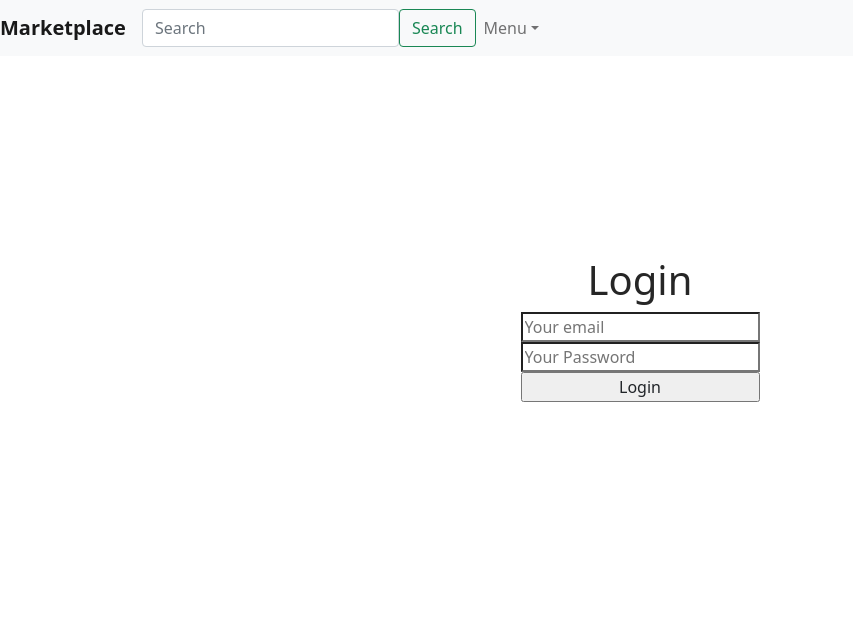
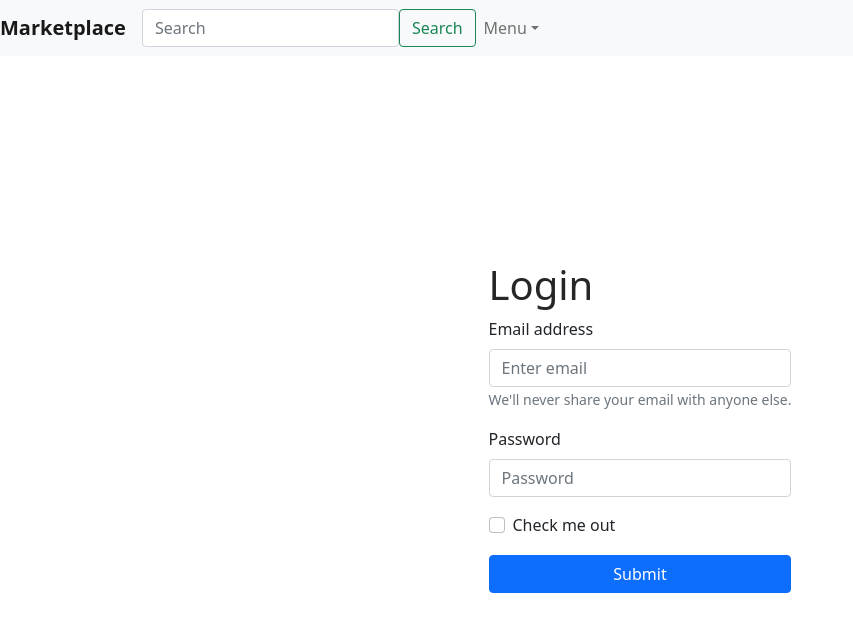
Before and after one commit to phbord/front-marketplace_next, a React (Create React App) app: page /login in a window 1280 px wide. Shown: the top 632 px of the page, without its empty margins (0-853 px from the left). Built offline with nearby package versions, Linux system fonts and the light colour scheme; no server answers.

Commit message:
register & login, both done with bootstrap

```diff
--- a/src/assets/scss/components/_navbar.scss
+++ b/src/assets/scss/components/_navbar.scss
@@ -1,12 +1,10 @@
 .title {
   text-decoration: none;
-  color: salmon;
   font-weight: bold;
 }
 
 .title:hover {
   text-decoration: none;
-  color: greenyellow;
 }
 
 .menu-links {
--- a/src/assets/scss/pages/_login.scss
+++ b/src/assets/scss/pages/_login.scss
@@ -9,4 +9,5 @@
 .login-form {
   display: flex;
   flex-direction: column;
+  margin : 5px auto;
 }
--- a/src/pages/Login.js
+++ b/src/pages/Login.js
@@ -1,9 +1,9 @@
 import React from 'react'
-import { Form, Input, Button, Checkbox } from 'antd';
 import { useState } from "react";
 import { useDispatch } from "react-redux";
 import { useHistory } from "react-router-dom";
 import { login } from "redux/auth/authActions";
+import { Form , Button } from "react-bootstrap";
 
 export const Login = () => {
   const [email, setEmail] = useState('');
@@ -27,12 +27,30 @@
   return (
     <>
       <div className="login">
-        <h1>Login</h1>
-        <form className= "login-form" onSubmit={e => logMeIn(e)}>
-          <input type="text" id="email" placeholder="Your email" onChange={e => setEmail(e.target.value)} />
-          <input type="password" id="password" placeholder="Your Password" onChange={e => setPassword(e.target.value)} />
-          <input type="submit" value="Login" />
-        </form>
+
+      <Form className= "login-form" onSubmit={e => logMeIn(e)}>
+      <h1>Login</h1>
+        <Form.Group className="mb-3" controlId="formBasicEmail">
+        <Form.Label>Email address</Form.Label>
+        <Form.Control type="email" placeholder="Enter email" onChange={e => setEmail(e.target.value)}/>
+          <Form.Text className="text-muted">
+            We'll never share your email with anyone else.
+          </Form.Text>
+        </Form.Group>
+
+        <Form.Group className="mb-3" controlId="formBasicPassword">
+        <Form.Label>Password</Form.Label>
+        <Form.Control type="password" placeholder="Password" onChange={e => setPassword(e.target.value)}/>
+        </Form.Group>
+
+        <Form.Group className="mb-3" controlId="formBasicCheckbox">
+        <Form.Check type="checkbox" label="Check me out" />
+        </Form.Group>
+          <Button variant="primary" type="submit" >
+              Submit
+          </Button>
+        </Form>
+
       </div>
     </>
   );
--- a/src/pages/Register.js
+++ b/src/pages/Register.js
@@ -3,6 +3,7 @@
 import { useDispatch } from "react-redux";
 import { useHistory } from "react-router-dom";
 import { register } from "redux/auth/authActions";
+import { Form , Button } from "react-bootstrap";
 
 export const Register = () => {
   const [email, setEmail] = useState('');
@@ -26,12 +27,30 @@
   return (
     <>
       <div className="register">
-        <h1>Register</h1>
-        <form className= "register-form" onSubmit={e => registerMeIn(e)}>
-          <input type="text" id="email" placeholder="Your email" onChange={e => setEmail(e.target.value)} />
-          <input type="password" id="password" placeholder="Your Password" onChange={e => setPassword(e.target.value)} />
-          <input type="submit" value="Login" />
-        </form>
+
+        <Form className= "register-form" onSubmit={e => registerMeIn(e)}>
+          <h1>Register</h1>
+          <Form.Group className="mb-3" controlId="formBasicEmail">
+          <Form.Label>Email address</Form.Label>
+          <Form.Control type="email" placeholder="Enter email" onChange={e => setEmail(e.target.value)}/>
+            <Form.Text className="text-muted">
+              We'll never share your email with anyone else.
+            </Form.Text>
+          </Form.Group>
+
+          <Form.Group className="mb-3" controlId="formBasicPassword">
+          <Form.Label>Password</Form.Label>
+          <Form.Control type="password" placeholder="Password" onChange={e => setPassword(e.target.value)}/>
+          </Form.Group>
+
+          <Form.Group className="mb-3" controlId="formBasicCheckbox">
+          <Form.Check type="checkbox" label="Check me out" />
+          </Form.Group>
+            <Button variant="primary" type="submit" >
+            Submit
+            </Button>
+        </Form>
+
       </div>
     </>
   );
```
